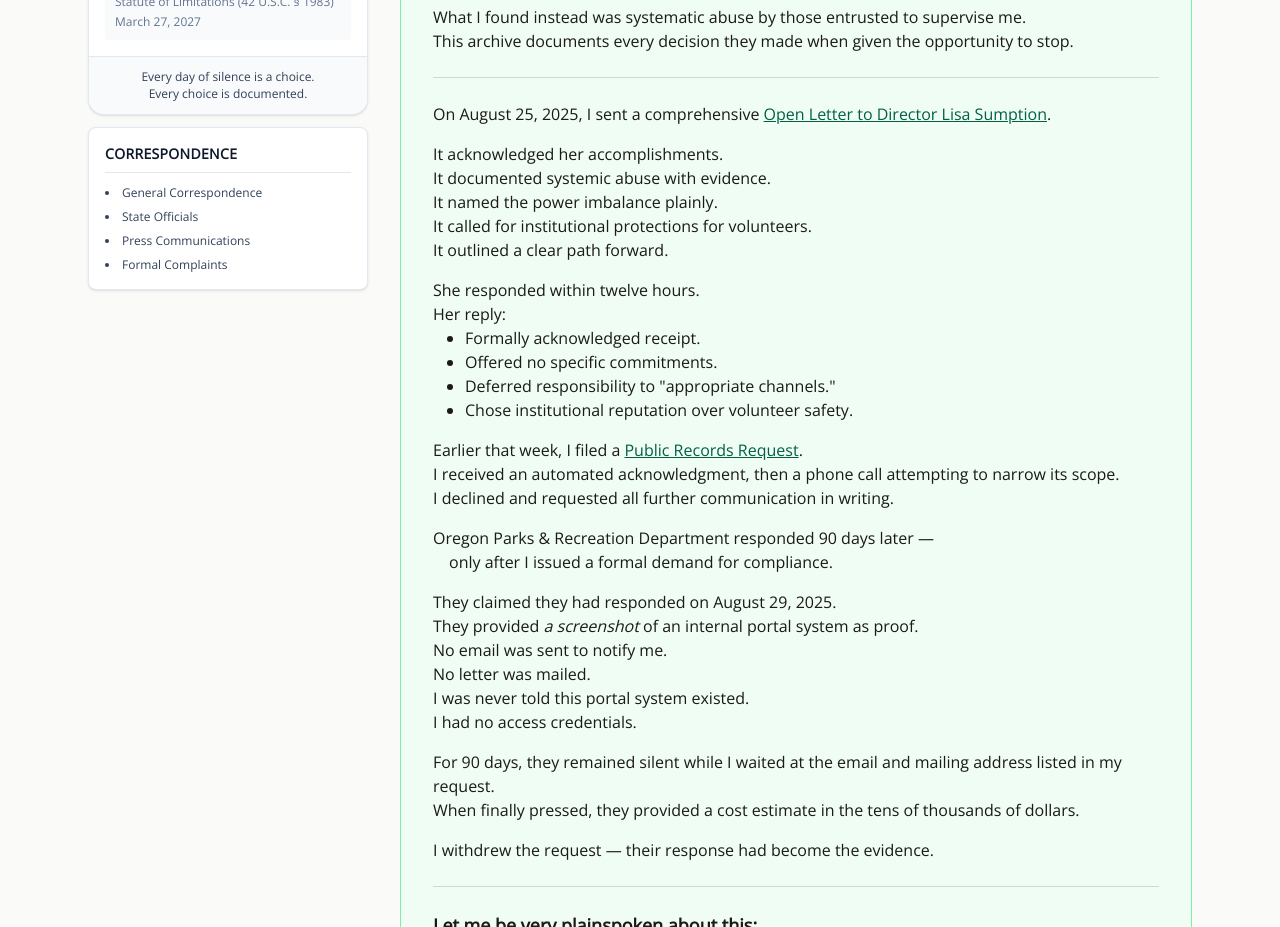
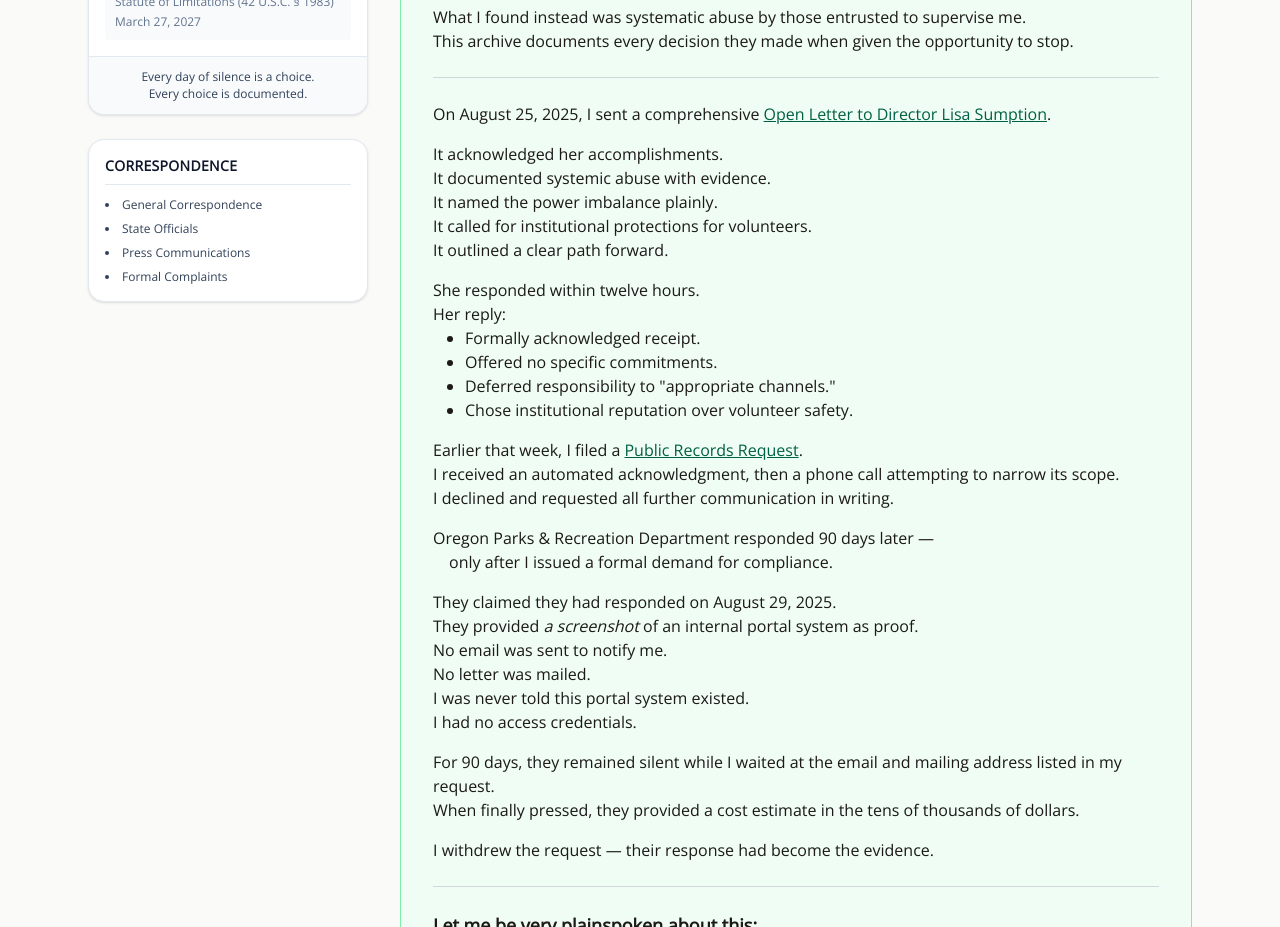
Before and after one commit to rswfire/rswfire.oprd, a Next.js app: page / in a window 1280 px wide. Shown: the part 1420-2347 px from the top of the page. Built offline with nearby package versions, Linux system fonts and the light colour scheme.

Commit message:
Updated SectionNav.tsx

```diff
--- a/components/SectionNav.tsx
+++ b/components/SectionNav.tsx
@@ -155,7 +155,7 @@ export default function SectionNav({ sections }: { sections: Section[] }) {
                 <SilenceTracker />
 
                 {/* CORRESPONDENCE SECTION */}
-                <div className="rounded-lg border border-slate-200 bg-white shadow-sm p-4">
+                <div className="mt-6 rounded-2xl border border-slate-200 bg-white shadow-sm p-4">
                     <h3 className="text-sm font-bold text-slate-900 uppercase tracking-wide mb-3 pb-2 border-b border-slate-200">
                         Correspondence
                     </h3>
```
